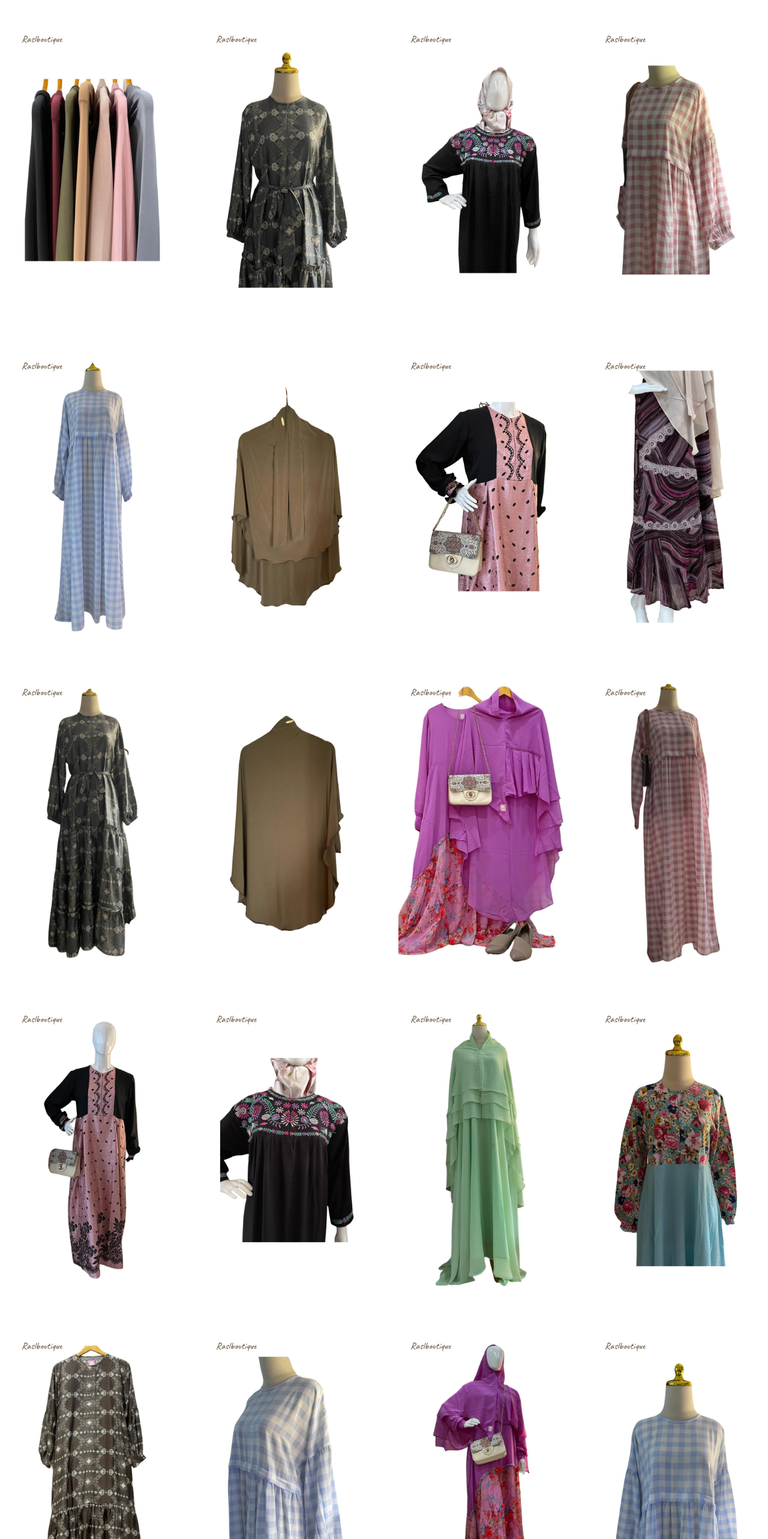
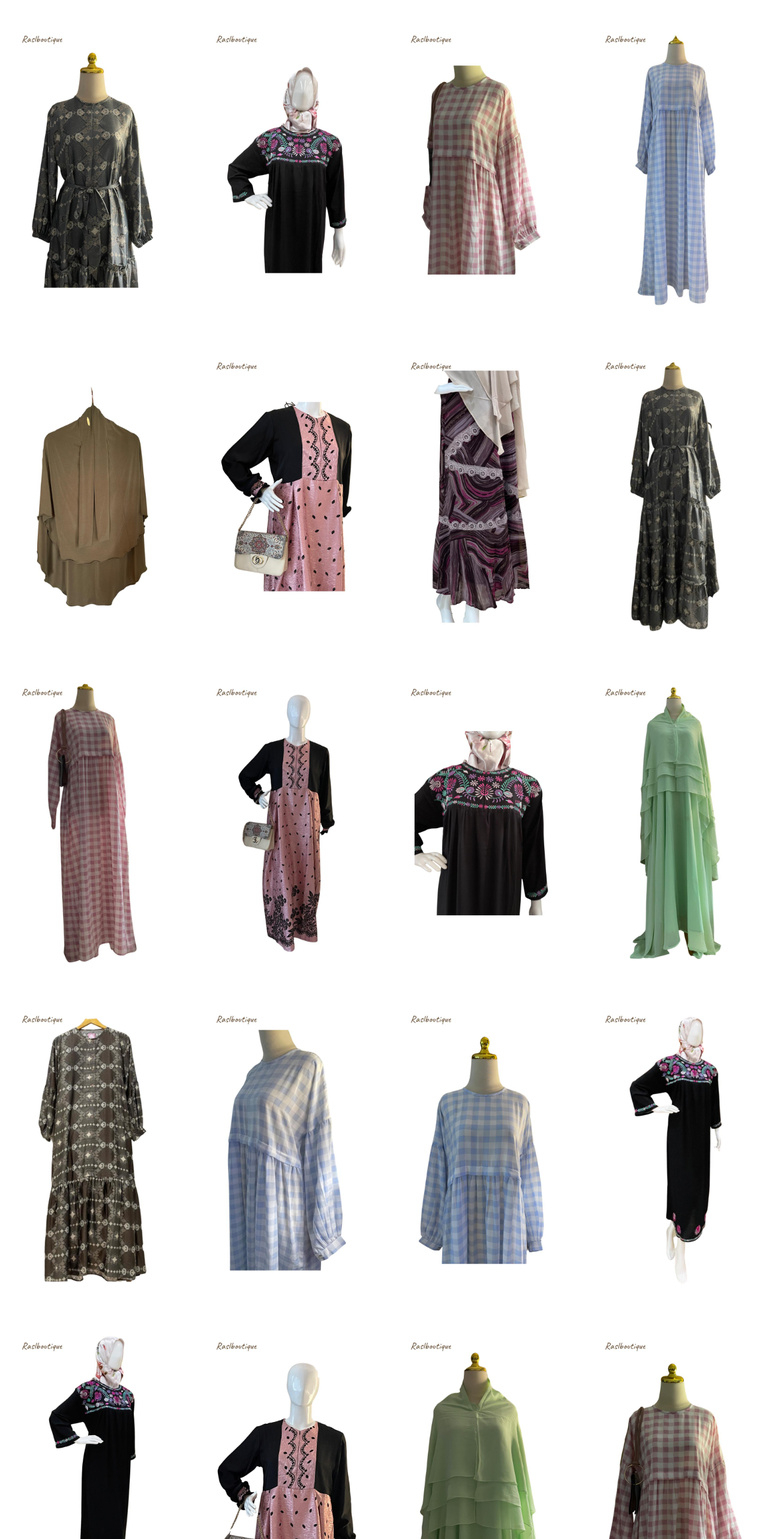
Before and after one commit to dakaraWebDev/RASLBOUTIQUE, a Next.js app: page /Product in a window 1280 px wide. Shown: the part 234-2800 px from the top of the page at 60% size. Built offline with nearby package versions, Linux system fonts and the light colour scheme.

Commit message:
final updateee
very final update

```diff
--- a/pages/Product.jsx
+++ b/pages/Product.jsx
@@ -9,7 +9,7 @@ import img6 from '../product-images/5ac08c9d-3db0-45d2-881a-5dda13190cd3.JPG'
 import img7 from '../product-images/6fb1b263-2f75-4ea8-af9f-47813f4e0fa3.JPG'
 import img8 from '../product-images/7ee62180-1e05-4141-b807-82c3bea40663.JPG'
 import img9 from '../product-images/8ffeeb16-7390-4fb9-86f8-4fe4f7af0507.JPG'
-import img10 from '../product-images/17d8585c-8b0c-4cce-a917-fb3d131379e3.JPG'
+// import img10 from '../product-images/17d8585c-8b0c-4cce-a917-fb3d131379e3.JPG'
 import img11 from '../product-images/22ab88a5-337e-4166-bf44-4f304d2ca084.JPG'
 import img12 from '../product-images/37a9f10e-4959-4ca9-95f3-127feac15a6e.JPG'
 import img13 from '../product-images/57a865fb-083b-4a97-8bf4-2a11e92322b4.JPG'
@@ -46,39 +46,31 @@ const Product = () => {
             <h1 className='font-bold text-3xl lg:text-4xl pt-28 lg:pt-32 text-zinc-600'>Our products</h1>
          </div>
          <div className='grid gap-5 grid-cols-3 pt-24 lg:pt-28 px-4 lg:grid-cols-4 lg:gap-12'>
-            <a href=""><Image src={img1} alt='raslboutique'/></a>
-            <a href=""><Image src={img2} alt='raslboutique'/></a>
-            <a href=""><Image src={img3} alt='raslboutique'/></a>
-            <a href=""><Image src={img4} alt='raslboutique'/></a>
-            <a href=""><Image src={img5} alt='raslboutique'/></a>
-            <a href=""><Image src={img6} alt='raslboutique'/></a>
-            <a href=""><Image src={img7} alt='raslboutique'/></a>
-            <a href=""><Image src={img8} alt='raslboutique'/></a>
-            <a href=""><Image src={img9} alt='raslboutique'/></a>
-            <a href=""><Image src={img10} alt='raslboutique'/></a>
-            <a href=""><Image src={img11} alt='raslboutique'/></a>
-            <a href=""><Image src={img12} alt='raslboutique'/></a>
-            <a href=""><Image src={img13} alt='raslboutique'/></a>
-            <a href=""><Image src={img14} alt='raslboutique'/></a>
-            <a href=""><Image src={img15} alt='raslboutique'/></a>
-            <a href=""><Image src={img16} alt='raslboutique'/></a>
-            <a href=""><Image src={img17} alt='raslboutique'/></a>
-            <a href=""><Image src={img18} alt='raslboutique'/></a>
-            <a href=""><Image src={img19} alt='raslboutique'/></a>
-            <a href=""><Image src={img20} alt='raslboutique'/></a>
-            <a href=""><Image src={img21} alt='raslboutique'/></a>
-            <a href=""><Image src={img22} alt='raslboutique'/></a>
-            <a href=""><Image src={img23} alt='raslboutique'/></a>
-            <a href=""><Image src={img24} alt='raslboutique'/></a>
-            <a href=""><Image src={img25} alt='raslboutique'/></a>
-            <a href=""><Image src={img26} alt='raslboutique'/></a>
-            <a href=""><Image src={img27} alt='raslboutique'/></a>
-            <a href=""><Image src={img28} alt='raslboutique'/></a>
-            <a href=""><Image src={img29} alt='raslboutique'/></a>
-            <a href=""><Image src={img30} alt='raslboutique'/></a>
-            <a href=""><Image src={img31} alt='raslboutique'/></a>
-            <a href=""><Image src={img32} alt='raslboutique'/></a>
-            <a href=""><Image src={img33} alt='raslboutique'/></a>
+            <a href="https://www.tokopedia.com/rasl/gamis-premium-dior-silk-gamis-motif-batik-ld-105-110-pb-140"><Image src={img2} alt='raslboutique'/></a>
+            <a href="https://www.tokopedia.com/rasl/homewear-homedress-bordir"><Image src={img3} alt='raslboutique'/></a>
+            <a href="https://www.tokopedia.com/rasl/gamis-premium-gamis-motif-kotak-fasya-pink-mn-square-monalisa"><Image src={img4} alt='raslboutique'/></a>
+            <a href="https://www.tokopedia.com/rasl/gamis-premium-gamis-kotak-biru-gamis-monalisa-mn-square-soft-blue-biru-muda"><Image src={img5} alt='raslboutique'/></a>
+            <a href="https://www.tokopedia.com/rasl/mini-french-khimar"><Image src={img6} alt='raslboutique'/></a>
+            <a href="https://www.tokopedia.com/rasl/gamis-premium-gamis-pesta-mewah-bahan-jaguar-gamis-pink"><Image src={img7} alt='raslboutique'/></a>
+            <a href="https://www.tokopedia.com/rasl/gamis-alesha"><Image src={img8} alt='raslboutique'/></a>
+            <a href="https://www.tokopedia.com/rasl/gamis-premium-dior-silk-gamis-motif-batik-ld-105-110-pb-140"><Image src={img9} alt='raslboutique'/></a>
+            <a href="https://www.tokopedia.com/rasl/gamis-premium-gamis-kotak-biru-gamis-monalisa-mn-square-soft-blue-biru-muda"><Image src={img12} alt='raslboutique'/></a>
+            <a href="https://www.tokopedia.com/rasl/gamis-premium-gamis-pesta-mewah-bahan-jaguar-gamis-pink"><Image src={img13} alt='raslboutique'/></a>
+            <a href="https://www.tokopedia.com/rasl/homewear-homedress-bordir"><Image src={img14} alt='raslboutique'/></a>
+            <a href="https://www.tokopedia.com/rasl/gamis-premium-gamis-ceruty-ceruty-luxury-gamis-hijau-mint"><Image src={img15} alt='raslboutique'/></a>
+            <a href="https://www.tokopedia.com/rasl/gamis-premium-dior-silk-gamis-motif-batik-ld-105-110-pb-140"><Image src={img17} alt='raslboutique'/></a>
+            <a href="https://www.tokopedia.com/rasl/gamis-premium-gamis-kotak-biru-gamis-monalisa-mn-square-soft-blue-biru-muda"><Image src={img18} alt='raslboutique'/></a>
+            <a href="https://www.tokopedia.com/rasl/gamis-premium-gamis-kotak-biru-gamis-monalisa-mn-square-soft-blue-biru-muda"><Image src={img20} alt='raslboutique'/></a>
+            <a href="https://www.tokopedia.com/rasl/homewear-homedress-bordir"><Image src={img22} alt='raslboutique'/></a>
+            <a href="https://www.tokopedia.com/rasl/homewear-homedress-bordir"><Image src={img23} alt='raslboutique'/></a>
+            <a href="https://www.tokopedia.com/rasl/gamis-premium-gamis-pesta-mewah-bahan-jaguar-gamis-pink"><Image src={img24} alt='raslboutique'/></a>
+            <a href="https://www.tokopedia.com/rasl/gamis-premium-gamis-ceruty-ceruty-luxury-gamis-hijau-mint"><Image src={img25} alt='raslboutique'/></a>
+            <a href="https://www.tokopedia.com/rasl/gamis-premium-gamis-motif-kotak-fasya-pink-mn-square-monalisa"><Image src={img27} alt='raslboutique'/></a>
+            <a href="https://www.tokopedia.com/rasl/gamis-alesha"><Image src={img28} alt='raslboutique'/></a>
+            <a href="https://www.tokopedia.com/rasl/khimar-long-long-khimar-khimar-ceruty-khimar-bigsize"><Image src={img29} alt='raslboutique'/></a>
+            <a href="https://www.tokopedia.com/rasl/gamis-premium-gamis-ceruty-ceruty-luxury-gamis-hijau-mint"><Image src={img30} alt='raslboutique'/></a>
+            <a href="https://www.tokopedia.com/rasl/gamis-alesha"><Image src={img32} alt='raslboutique'/></a>
+            <a href="https://www.tokopedia.com/rasl/gamis-alesha"><Image src={img33} alt='raslboutique'/></a>
          </div>
       </Layout>
    )
```
